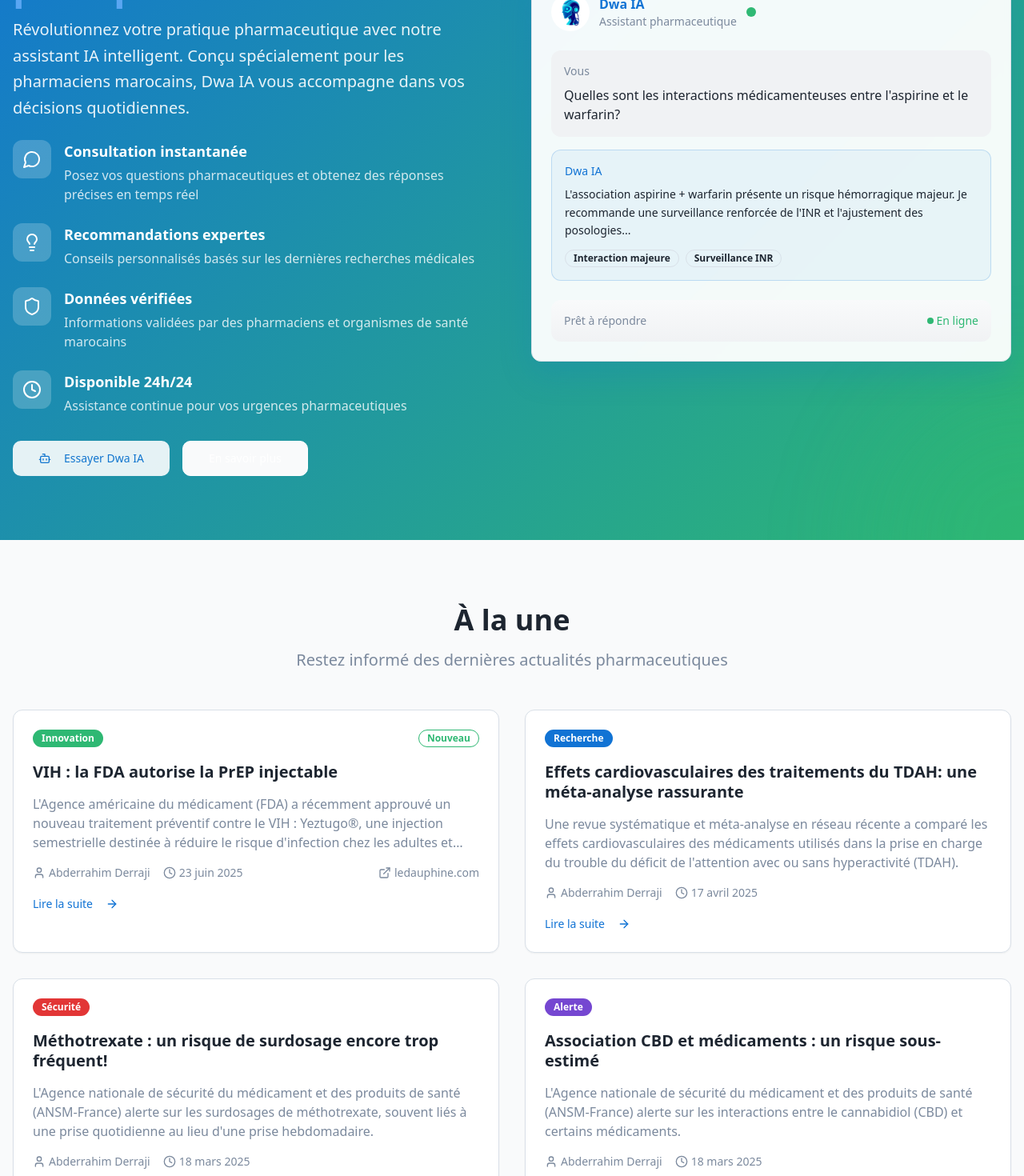
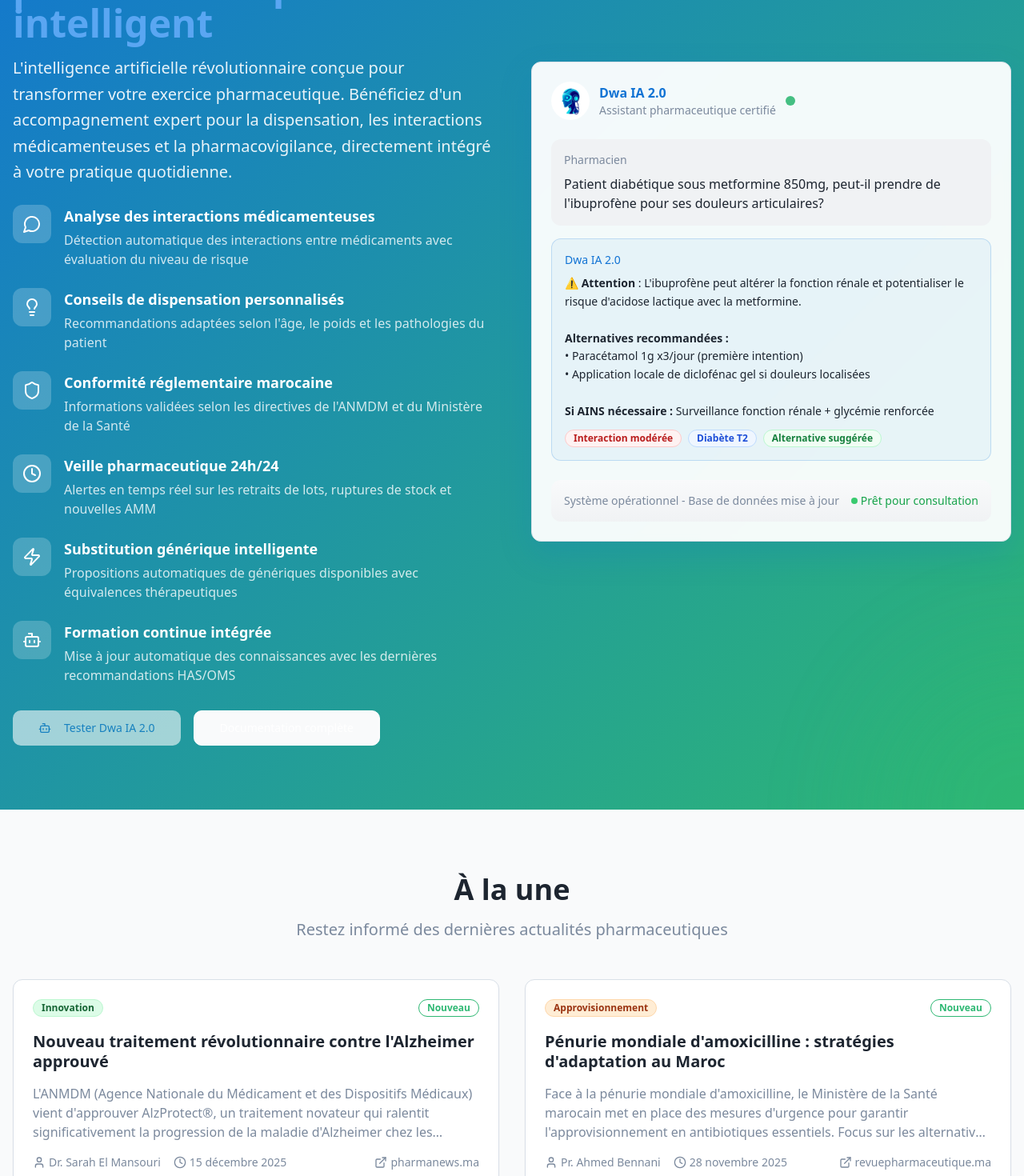
Before and after one commit to MokokAf/PharmaDW, a React (Vite) app: page / in a window 1280 px wide. Shown: the part 1000-2470 px from the top of the page at 80% size. Built offline with nearby package versions, Linux system fonts and the light colour scheme.

Commit message:
Refactor content and remove personal references
Replace all placeholder content with mock pharmaceutical-related information. Remove all instances of "Abderrahim Derraji" from the codebase.

```diff
--- a/src/components/DwaIASection.tsx
+++ b/src/components/DwaIASection.tsx
@@ -8,23 +8,33 @@ const DwaIASection = () => {
   const features = [
     {
       icon: MessageCircle,
-      title: "Consultation instantanée",
-      description: "Posez vos questions pharmaceutiques et obtenez des réponses précises en temps réel"
+      title: "Analyse des interactions médicamenteuses",
+      description: "Détection automatique des interactions entre médicaments avec évaluation du niveau de risque"
     },
     {
       icon: Lightbulb,
-      title: "Recommandations expertes",
-      description: "Conseils personnalisés basés sur les dernières recherches médicales"
+      title: "Conseils de dispensation personnalisés",
+      description: "Recommandations adaptées selon l'âge, le poids et les pathologies du patient"
     },
     {
       icon: Shield,
-      title: "Données vérifiées",
-      description: "Informations validées par des pharmaciens et organismes de santé marocains"
+      title: "Conformité réglementaire marocaine",
+      description: "Informations validées selon les directives de l'ANMDM et du Ministère de la Santé"
     },
     {
       icon: Clock,
-      title: "Disponible 24h/24",
-      description: "Assistance continue pour vos urgences pharmaceutiques"
+      title: "Veille pharmaceutique 24h/24",
+      description: "Alertes en temps réel sur les retraits de lots, ruptures de stock et nouvelles AMM"
+    },
+    {
+      icon: Zap,
+      title: "Substitution générique intelligente",
+      description: "Propositions automatiques de génériques disponibles avec équivalences thérapeutiques"
+    },
+    {
+      icon: Bot,
+      title: "Formation continue intégrée",
+      description: "Mise à jour automatique des connaissances avec les dernières recommandations HAS/OMS"
     }
   ];
 
@@ -44,13 +54,13 @@ const DwaIASection = () => {
                 Nouveau
               </Badge>
               <h2 className="text-4xl md:text-5xl font-bold mb-4 leading-tight">
-                Dwa IA
-                <span className="block text-primary-glow">L'intelligence artificielle pour pharmaciens</span>
+                Dwa IA 2.0
+                <span className="block text-primary-glow">Assistant pharmaceutique intelligent</span>
               </h2>
               <p className="text-xl text-white/90 leading-relaxed">
-                Révolutionnez votre pratique pharmaceutique avec notre assistant IA intelligent.
-                Conçu spécialement pour les pharmaciens marocains, Dwa IA vous accompagne dans
-                vos décisions quotidiennes.
+                L'intelligence artificielle révolutionnaire conçue pour transformer votre exercice pharmaceutique.
+                Bénéficiez d'un accompagnement expert pour la dispensation, les interactions médicamenteuses
+                et la pharmacovigilance, directement intégré à votre pratique quotidienne.
               </p>
             </div>
 
@@ -75,10 +85,10 @@ const DwaIASection = () => {
             <div className="flex flex-col sm:flex-row gap-4">
               <Button variant="ai" size="lg" className="bg-white text-primary hover:bg-white/90">
                 <Bot className="w-5 h-5 mr-2" />
-                Essayer Dwa IA
+                Tester Dwa IA 2.0
               </Button>
               <Button variant="outline" size="lg" className="border-white text-white hover:bg-white/10">
-                En savoir plus
+                Documentation complète
               </Button>
             </div>
           </div>
@@ -92,8 +102,8 @@ const DwaIASection = () => {
                     <img src={dwaIcon} alt="Dwa IA" className="w-full h-full object-cover" />
                   </div>
                   <div>
-                    <h3 className="font-semibold text-primary">Dwa IA</h3>
-                    <p className="text-sm text-muted-foreground">Assistant pharmaceutique</p>
+                    <h3 className="font-semibold text-primary">Dwa IA 2.0</h3>
+                    <p className="text-sm text-muted-foreground">Assistant pharmaceutique certifié</p>
                   </div>
                   <div className="ml-auto">
                     <div className="w-3 h-3 bg-secondary rounded-full animate-pulse" />
@@ -102,22 +112,30 @@ const DwaIASection = () => {
 
                 <div className="space-y-4">
                   <div className="bg-muted rounded-lg p-4">
-                    <p className="text-sm text-muted-foreground mb-2">Vous</p>
-                    <p>Quelles sont les interactions médicamenteuses entre l'aspirine et le warfarin?</p>
+                    <p className="text-sm text-muted-foreground mb-2">Pharmacien</p>
+                    <p>Patient diabétique sous metformine 850mg, peut-il prendre de l'ibuprofène pour ses douleurs articulaires?</p>
                   </div>
 
                   <div className="bg-primary/5 rounded-lg p-4 border border-primary/20">
-                    <p className="text-sm text-primary mb-2">Dwa IA</p>
+                    <p className="text-sm text-primary mb-2">Dwa IA 2.0</p>
                     <p className="text-sm leading-relaxed">
-                      L'association aspirine + warfarin présente un risque hémorragique majeur.
-                      Je recommande une surveillance renforcée de l'INR et l'ajustement des posologies...
+                      ⚠️ <strong>Attention</strong> : L'ibuprofène peut altérer la fonction rénale et potentialiser le risque d'acidose lactique avec la metformine.
+                      <br/><br/>
+                      <strong>Alternatives recommandées :</strong>
+                      <br/>• Paracétamol 1g x3/jour (première intention)
+                      <br/>• Application locale de diclofénac gel si douleurs localisées
+                      <br/><br/>
+                      <strong>Si AINS nécessaire :</strong> Surveillance fonction rénale + glycémie renforcée
                     </p>
-                    <div className="mt-3 flex space-x-2">
-                      <Badge variant="outline" className="text-xs">
-                        Interaction majeure
+                    <div className="mt-3 flex flex-wrap gap-2">
+                      <Badge variant="outline" className="text-xs bg-red-50 text-red-700 border-red-200">
+                        Interaction modérée
                       </Badge>
-                      <Badge variant="outline" className="text-xs">
-                        Surveillance INR
+                      <Badge variant="outline" className="text-xs bg-blue-50 text-blue-700 border-blue-200">
+                        Diabète T2
+                      </Badge>
+                      <Badge variant="outline" className="text-xs bg-green-50 text-green-700 border-green-200">
+                        Alternative suggérée
                       </Badge>
                     </div>
                   </div>
@@ -125,10 +143,10 @@ const DwaIASection = () => {
 
                 <div className="mt-6 p-4 bg-gradient-subtle rounded-lg">
                   <div className="flex items-center justify-between text-sm">
-                    <span className="text-muted-foreground">Prêt à répondre</span>
+                    <span className="text-muted-foreground">Système opérationnel - Base de données mise à jour</span>
                     <div className="flex items-center space-x-1">
-                      <div className="w-2 h-2 bg-secondary rounded-full animate-pulse" />
-                      <span className="text-secondary">En ligne</span>
+                      <div className="w-2 h-2 bg-green-500 rounded-full animate-pulse" />
+                      <span className="text-green-600 font-medium">Prêt pour consultation</span>
                     </div>
                   </div>
                 </div>
--- a/src/components/NewsSection.tsx
+++ b/src/components/NewsSection.tsx
@@ -6,50 +6,70 @@ import { Clock, User, ExternalLink, ArrowRight } from "lucide-react";
 const NewsSection = () => {
   const news = [
     {
-      title: "VIH : la FDA autorise la PrEP injectable",
-      author: "Abderrahim Derraji",
-      date: "23 juin 2025",
-      source: "ledauphine.com",
-      excerpt: "L'Agence américaine du médicament (FDA) a récemment approuvé un nouveau traitement préventif contre le VIH : Yeztugo®, une injection semestrielle destinée à réduire le risque d'infection chez les adultes et adolescents à risque.",
+      title: "Nouveau traitement révolutionnaire contre l'Alzheimer approuvé",
+      author: "Dr. Sarah El Mansouri",
+      date: "15 décembre 2025",
+      source: "pharmanews.ma",
+      excerpt: "L'ANMDM (Agence Nationale du Médicament et des Dispositifs Médicaux) vient d'approuver AlzProtect®, un traitement novateur qui ralentit significativement la progression de la maladie d'Alzheimer chez les patients en stade précoce.",
       category: "Innovation",
       isNew: true
     },
     {
-      title: "Effets cardiovasculaires des traitements du TDAH: une méta-analyse rassurante",
-      author: "Abderrahim Derraji",
-      date: "17 avril 2025",
-      source: "",
-      excerpt: "Une revue systématique et méta-analyse en réseau récente a comparé les effets cardiovasculaires des médicaments utilisés dans la prise en charge du trouble du déficit de l'attention avec ou sans hyperactivité (TDAH).",
-      category: "Recherche",
+      title: "Pénurie mondiale d'amoxicilline : stratégies d'adaptation au Maroc",
+      author: "Pr. Ahmed Bennani",
+      date: "28 novembre 2025",
+      source: "revuepharmaceutique.ma",
+      excerpt: "Face à la pénurie mondiale d'amoxicilline, le Ministère de la Santé marocain met en place des mesures d'urgence pour garantir l'approvisionnement en antibiotiques essentiels. Focus sur les alternatives thérapeutiques disponibles.",
+      category: "Approvisionnement",
+      isNew: true
+    },
+    {
+      title: "Intelligence artificielle en pharmacie : révolution de la dispensation",
+      author: "Dr. Fatima Zahra Alami",
+      date: "20 novembre 2025",
+      source: "innovation-pharma.ma",
+      excerpt: "Une étude pilote menée dans 15 pharmacies de Casablanca démontre l'efficacité de l'IA dans la détection des interactions médicamenteuses et l'optimisation des conseils pharmaceutiques.",
+      category: "Technologie",
+      isNew: true
+    },
+    {
+      title: "Biosimilaires : nouvelles recommandations de substitution",
+      author: "Pr. Khalid Zerouali",
+      date: "10 novembre 2025",
+      source: "guidelines-pharma.ma",
+      excerpt: "L'ANMDM publie de nouvelles directives sur l'utilisation des médicaments biosimilaires, facilitant leur intégration dans la pratique pharmaceutique tout en garantissant la sécurité des patients.",
+      category: "Réglementation",
       isNew: false
     },
     {
-      title: "Méthotrexate : un risque de surdosage encore trop fréquent!",
-      author: "Abderrahim Derraji",
-      date: "18 mars 2025",
-      source: "",
-      excerpt: "L'Agence nationale de sécurité du médicament et des produits de santé (ANSM-France) alerte sur les surdosages de méthotrexate, souvent liés à une prise quotidienne au lieu d'une prise hebdomadaire.",
+      title: "Pharmacovigilance renforcée : nouveau système de déclaration digitale",
+      author: "Dr. Youssef Tadlaoui",
+      date: "5 novembre 2025",
+      source: "securite-medicament.ma",
+      excerpt: "Lancement d'une plateforme digitale innovante permettant aux professionnels de santé de déclarer plus facilement les effets indésirables, renforçant ainsi la surveillance post-commercialisation.",
       category: "Sécurité",
       isNew: false
     },
     {
-      title: "Association CBD et médicaments : un risque sous-estimé",
-      author: "Abderrahim Derraji",
-      date: "18 mars 2025",
-      source: "",
-      excerpt: "L'Agence nationale de sécurité du médicament et des produits de santé (ANSM-France) alerte sur les interactions entre le cannabidiol (CBD) et certains médicaments.",
-      category: "Alerte",
+      title: "Phytothérapie moderne : validation scientifique des plantes médicinales marocaines",
+      author: "Dr. Aicha Benjelloun",
+      date: "25 octobre 2025",
+      source: "phyto-recherche.ma",
+      excerpt: "Des chercheurs marocains valident scientifiquement l'efficacité de plusieurs plantes médicinales traditionnelles, ouvrant la voie à de nouveaux médicaments à base de plantes standardisés.",
+      category: "Recherche",
       isNew: false
     }
   ];
 
   const getCategoryColor = (category: string) => {
     switch (category) {
-      case "Innovation": return "bg-secondary text-secondary-foreground";
-      case "Recherche": return "bg-primary text-primary-foreground";
-      case "Sécurité": return "bg-destructive text-destructive-foreground";
-      case "Alerte": return "bg-accent text-accent-foreground";
-      default: return "bg-muted text-muted-foreground";
+      case "Innovation": return "bg-green-100 text-green-800 border-green-200";
+      case "Approvisionnement": return "bg-orange-100 text-orange-800 border-orange-200";
+      case "Technologie": return "bg-blue-100 text-blue-800 border-blue-200";
+      case "Réglementation": return "bg-purple-100 text-purple-800 border-purple-200";
+      case "Sécurité": return "bg-red-100 text-red-800 border-red-200";
+      case "Recherche": return "bg-indigo-100 text-indigo-800 border-indigo-200";
+      default: return "bg-gray-100 text-gray-800 border-gray-200";
     }
   };
 
```
